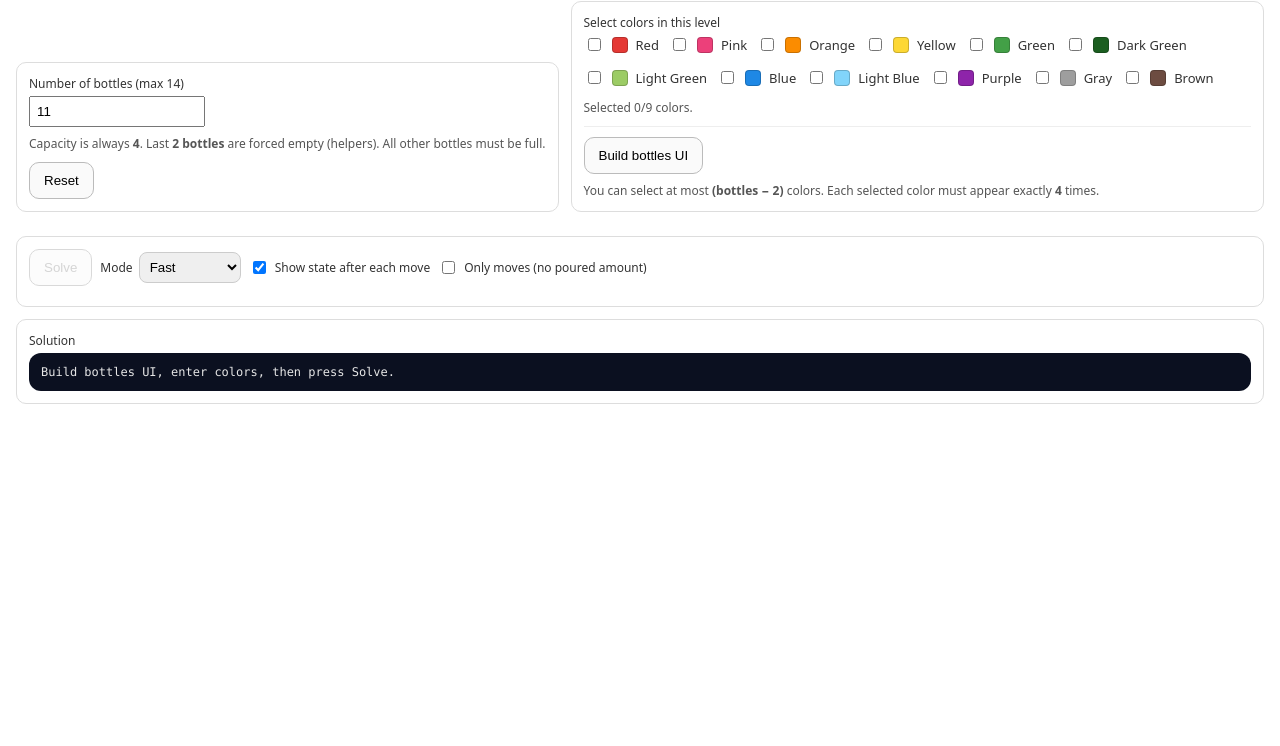
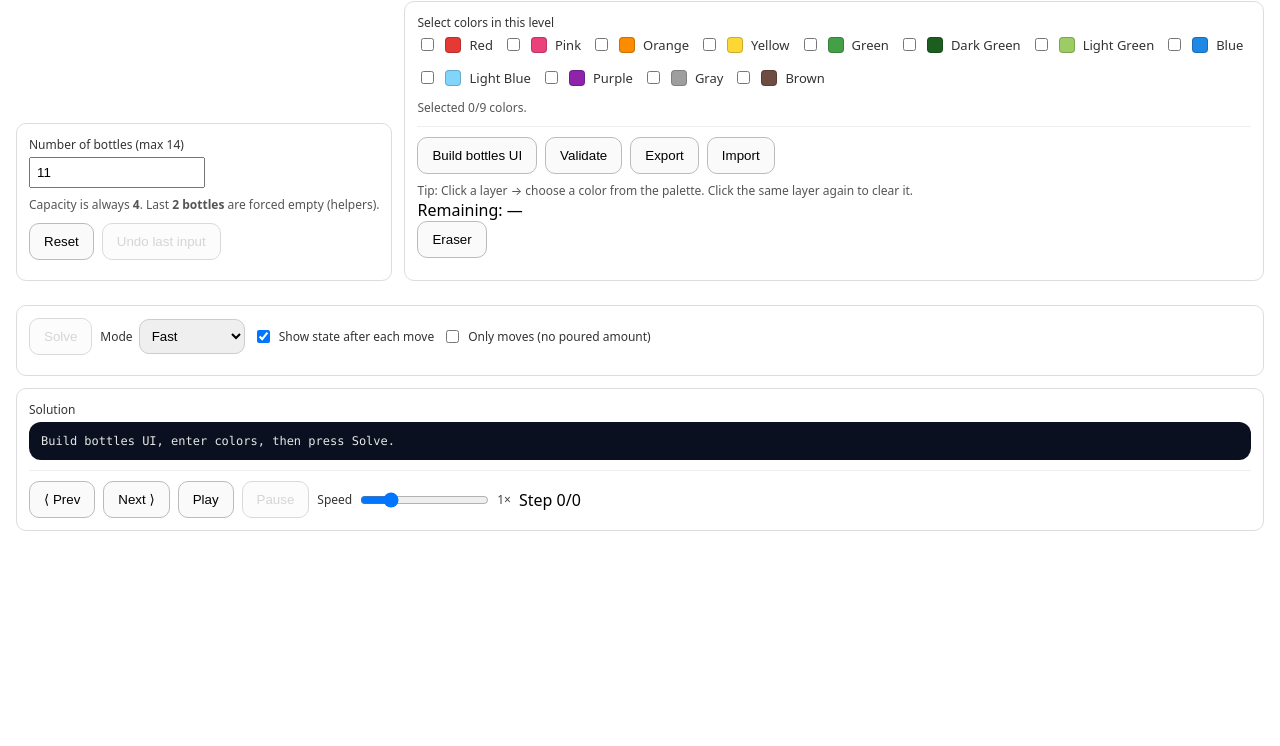
Before and after one commit to DimGianno/water-sort-solver, a plain HTML site: page index.html in a window 1280 px wide. Shown: the part 54-800 px from the top of the page. Drawn offline with Linux system fonts and the light colour scheme.

Commit message:
ui: sync newUI tap-to-fill layout + palette/replay controls

```diff
--- a/index.html
+++ b/index.html
@@ -4,11 +4,12 @@
   <meta charset="utf-8" />
   <meta name="viewport" content="width=device-width,initial-scale=1" />
   <title>Water Sort Solver</title>
+
   <link rel="stylesheet" href="assets/css/styles.css" />
-  <script src="assets/js/app.js" defer></script>
+  <script defer src="assets/js/app.js"></script>
 </head>
 <body>
-  <h1>Water Sort Solver (manual input → step-by-step solution)</h1>
+  <h1>Water Sort Solver</h1>
 
   <div class="row">
     <div class="card">
@@ -19,28 +20,50 @@
         </div>
       </div>
       <div class="hint">
-        Capacity is always <b>4</b>. Last <b>2 bottles</b> are forced empty (helpers). All other bottles must be full.
+        Capacity is always <b>4</b>. Last <b>2 bottles</b> are forced empty (helpers).
       </div>
       <div class="inline" style="margin-top:10px;">
         <button id="resetBtn">Reset</button>
+        <button id="undoBtn" disabled>Undo last input</button>
       </div>
-      <div id="buildMsg" class="small"></div>
+      <div id="buildMsg" class="small" style="margin-top:8px;"></div>
     </div>
 
-    <div class="card" style="flex:1; min-width: 320px;">
+    <div class="card" style="flex:1; min-width: 360px;">
       <label>Select colors in this level</label>
       <div id="colorChecklist" class="colors"></div>
-
       <div class="hint" id="colorLimitHint"></div>
 
       <div class="divider"></div>
 
       <div class="inline">
         <button id="buildBtn">Build bottles UI</button>
+        <button id="validateBtn">Validate</button>
+        <button id="exportBtn">Export</button>
+        <button id="importBtn">Import</button>
       </div>
+
       <div class="hint">
-        You can select at most <b>(bottles − 2)</b> colors. Each selected color must appear exactly <b>4</b> times.
+        Tip: Click a layer → choose a color from the palette. Click the same layer again to clear it.
       </div>
+
+      <div class="palette-wrap">
+        <span class="pill" id="remainingSummary">Remaining: —</span>
+        <div class="palette" id="palette"></div>
+        <button id="eraserBtn" title="Clear selected layer">Eraser</button>
+      </div>
+
+      <div id="ioArea" style="display:none; margin-top:10px;">
+        <div class="small" style="margin-bottom:6px;">Paste an exported code to import, or copy your export:</div>
+        <textarea id="ioText" placeholder="(export/import code will appear here)"></textarea>
+        <div class="inline" style="margin-top:8px;">
+          <button id="ioApplyBtn" class="btn-primary">Apply</button>
+          <button id="ioCloseBtn">Close</button>
+          <span class="small" id="ioMsg"></span>
+        </div>
+      </div>
+
+      <div id="validationMsg" class="small" style="margin-top:10px;"></div>
     </div>
   </div>
 
@@ -49,11 +72,11 @@
   <div class="row" style="margin-top: 12px;">
     <div class="card" style="flex:1;">
       <div class="inline">
-        <button id="solveBtn" disabled>Solve</button>
+        <button id="solveBtn" class="btn-primary" disabled>Solve</button>
 
         <div class="inline" style="gap:6px;">
           <label style="margin:0;">Mode</label>
-          <select id="modeSel">
+          <select id="modeSel" style="padding:8px;border-radius:10px;border:1px solid #ccc;">
             <option value="fast" selected>Fast</option>
             <option value="optimal">Optimal-ish</option>
           </select>
@@ -68,6 +91,7 @@
           Only moves (no poured amount)
         </label>
       </div>
+
       <div id="status" class="hint"></div>
       <div id="error" class="warn"></div>
       <div id="success" class="ok"></div>
@@ -78,6 +102,24 @@
     <div class="card" style="flex:1;">
       <label>Solution</label>
       <div id="output" class="output">Build bottles UI, enter colors, then press Solve.</div>
+
+      <!-- Replay UI -->
+      <div id="replay" class="replay">
+        <div class="divider"></div>
+        <div class="inline">
+          <button id="prevStepBtn">⟨ Prev</button>
+          <button id="nextStepBtn">Next ⟩</button>
+          <button id="playBtn">Play</button>
+          <button id="pauseBtn" disabled>Pause</button>
+          <label class="inline" style="gap:6px; margin:0;">
+            Speed
+            <input id="speedRange" type="range" min="0.25" max="4" step="0.25" value="1" />
+            <span class="small" id="speedLabel">1×</span>
+          </label>
+          <span class="pill" id="stepLabel">Step 0/0</span>
+        </div>
+        <div id="replayGrid" class="replay-grid"></div>
+      </div>
     </div>
   </div>
 </body>
```
